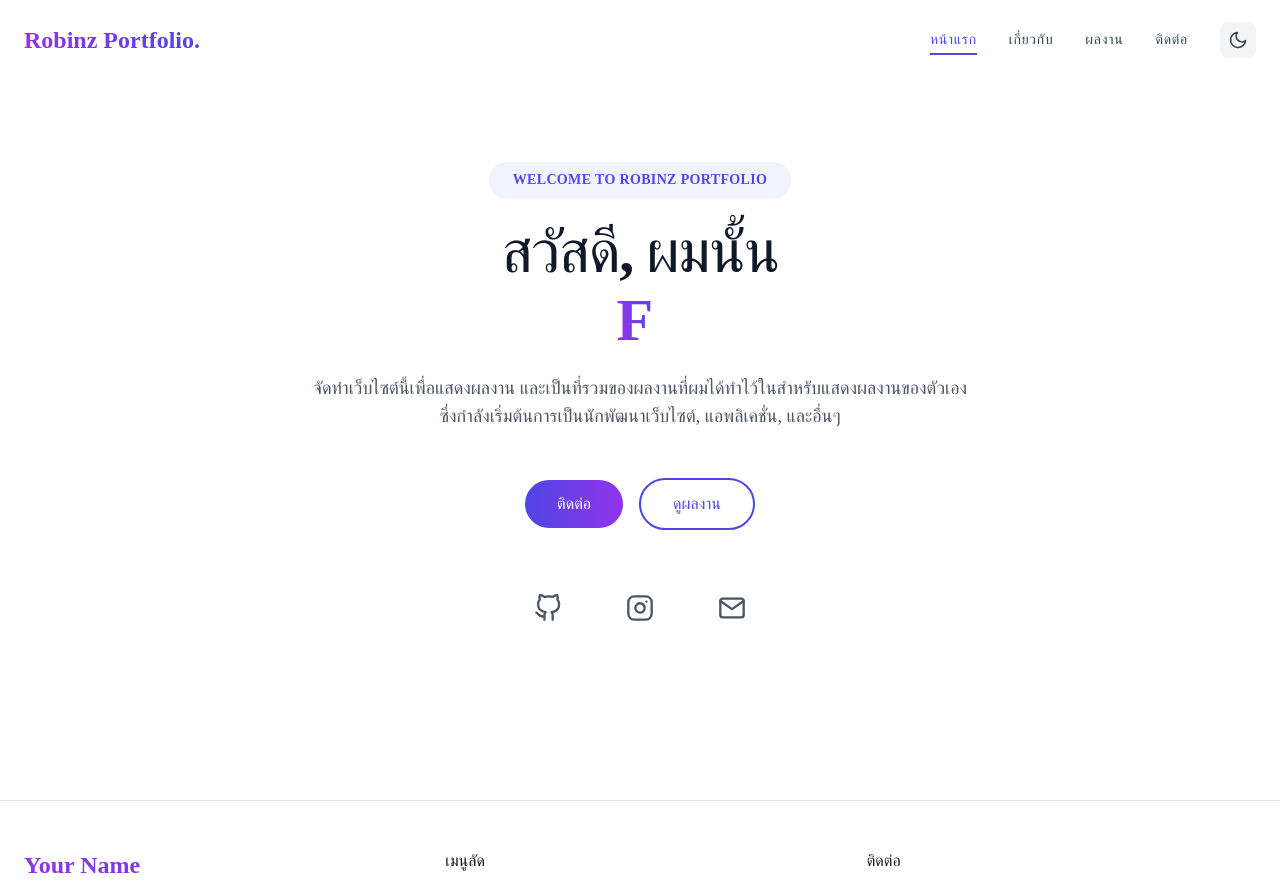
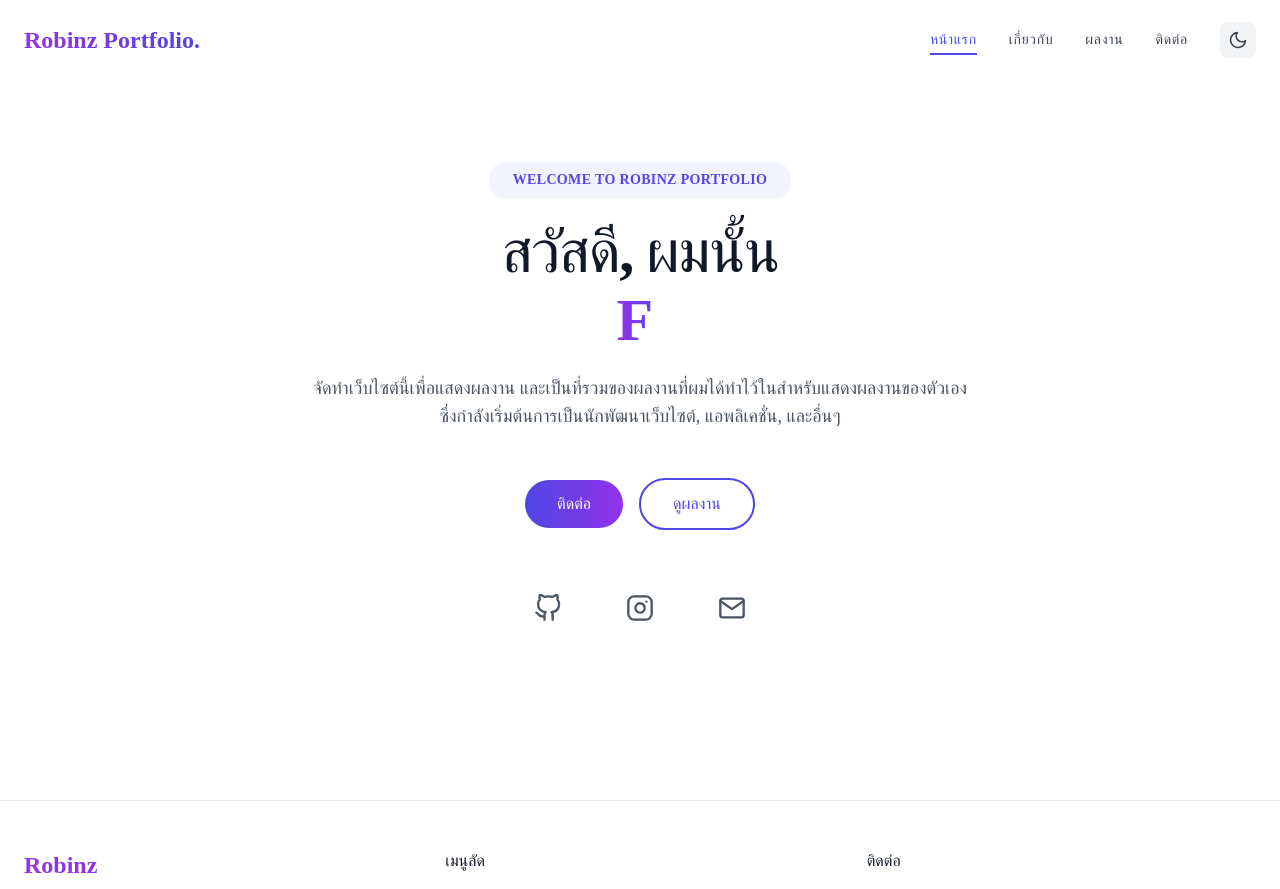
Before and after one commit to Robinz27/portfolio, a React (Vite) app: page / in a window 1280 px wide. Shown: the top 889 px of the page. Built offline with nearby package versions, Linux system fonts and the light colour scheme; a web font is replaced by a local one.

Commit message:
Update project

```diff
--- a/src/components/Footer/Footer.jsx
+++ b/src/components/Footer/Footer.jsx
@@ -31,7 +31,7 @@ const Footer = () => {
               viewport={{ once: true }}
               className="text-2xl font-bold bg-gradient-to-r from-purple-600 to-indigo-600 bg-clip-text text-transparent"
             >
-              Your Name
+              Robinz
             </motion.div>
             <p className="text-gray-600 dark:text-gray-400 text-sm">
               Lorem ipsum dolor sit amet, consectetur adipiscing elit. Sed do eiusmod tempor incididunt ut labore et dolore magna aliqua. Ut enim ad minim veniam, quis nostrud
```
